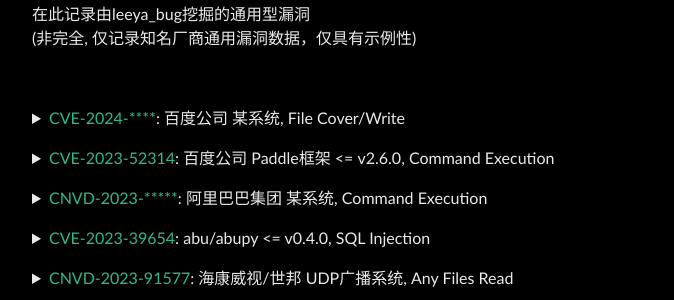
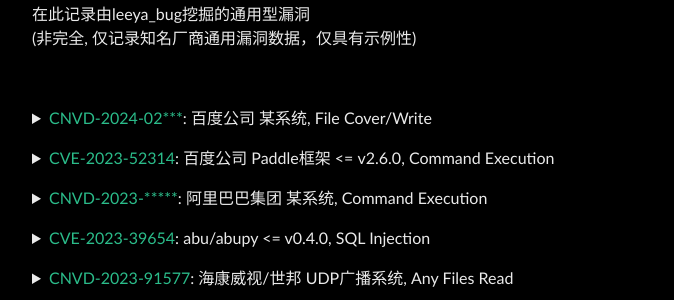
Before and after one commit to Leeyangee/leeyangee.github.io, a Jekyll site: the page built from _posts/1970-01-01-Common-Record.md, in a window 1280 px wide. Shown: the part 568-868 px from the top of the page, without its empty margins (160-834 px from the left). Built offline with Jekyll 4.4.1, drawn with Linux system fonts in a browser that asks for light colours.

Commit message:
Update 1970-01-01-Common-Record.md

```diff
--- a/_posts/1970-01-01-Common-Record.md
+++ b/_posts/1970-01-01-Common-Record.md
@@ -10,7 +10,7 @@
 <br>
 
 <details>
-            <summary><font color="#2bbc8a">CVE-2024-****</font>: 百度公司 某系统, File Cover/Write</summary>
+            <summary><font color="#2bbc8a">CNVD-2024-02***</font>: 百度公司 某系统, File Cover/Write</summary>
       <pre><code>
 请关注厂商修复信息：<a id="rep">http://www.baidu.com</a>
       </code></pre>
```
